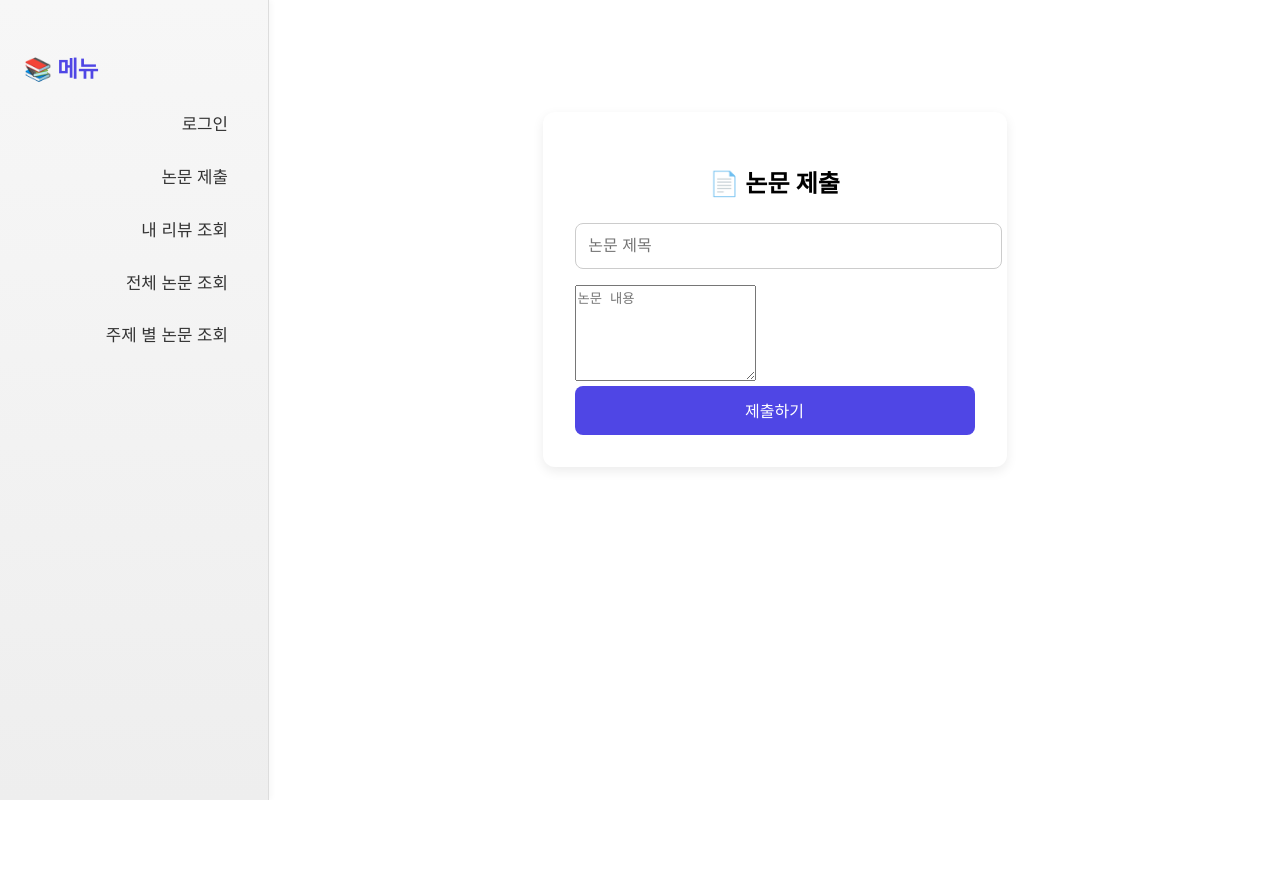
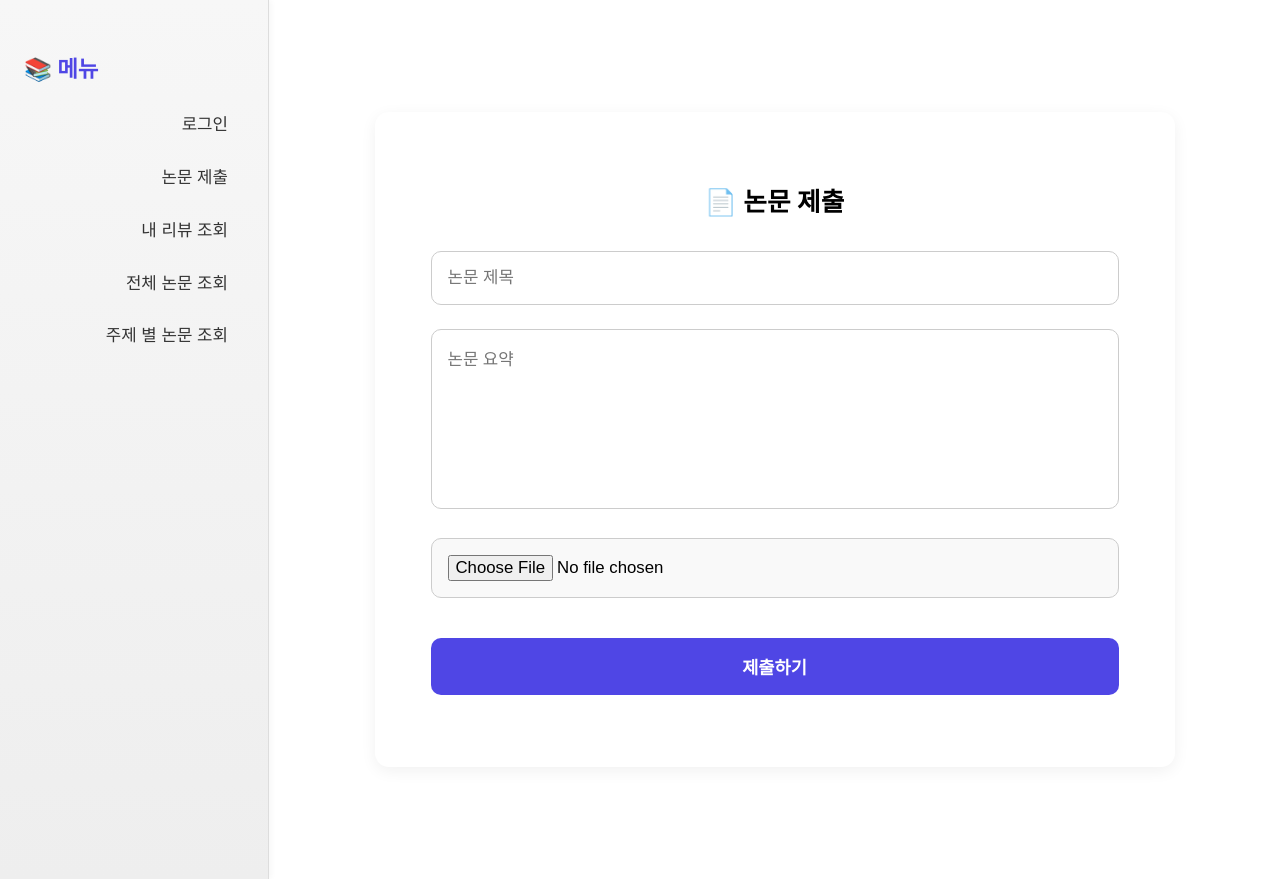
Before and after one commit to meongju0o0/block-chain-front, a React (Create React App) app: page /submit in a window 1280 px wide. Before the commit the page ends 800 px from the top, so only its background shows below. Built offline with nearby package versions, Linux system fonts and the light colour scheme.

Commit message:
Submit Page

```diff
--- a/src/pages/SubmitPage.js
+++ b/src/pages/SubmitPage.js
@@ -1,17 +1,18 @@
 import React from 'react';
 import Sidebar from '../components/Sidebar';
 import '../styles/Layout.css';
-import '../styles/LoginPage.css';
+import '../styles/SubmitPage.css';
 
 function SubmitPage() {
   return (
     <div className="layout">
       <Sidebar />
       <main className="container">
-        <section className="login-section">
+        <section className="submit-section">
           <h2>📄 논문 제출</h2>
           <input type="text" placeholder="논문 제목" />
-          <textarea placeholder="논문 내용" rows="6"></textarea>
+          <textarea placeholder="논문 요약" rows="4"></textarea>
+          <input type="file" accept="application/pdf" />
           <button>제출하기</button>
         </section>
       </main>
--- /dev/null
+++ b/src/styles/SubmitPage.css
@@ -0,0 +1,54 @@
+.submit-section {
+  max-width: 800px; /* ✅ 기존보다 넓게 */
+  margin: 5rem auto;
+  background-color: #ffffff;
+  padding: 3rem 3.5rem; /* ✅ 좌우 여유 padding 추가 */
+  border-radius: 14px;
+  box-shadow: 0 4px 16px rgba(0, 0, 0, 0.06);
+  box-sizing: border-box;
+}
+
+.submit-section h2 {
+  font-size: 1.6rem;
+  margin-bottom: 2rem;
+  text-align: center;
+}
+
+.submit-section input[type="text"],
+.submit-section textarea,
+.submit-section input[type="file"],
+.submit-section button {
+  width: 100%;
+  padding: 1rem;
+  font-size: 1.05rem;
+  margin-bottom: 1.5rem;  /* ✅ 더 여유 있게 마진 조정 */
+  border-radius: 10px;
+  border: 1px solid #ccc;
+  box-sizing: border-box;
+}
+
+.submit-section textarea {
+  height: 180px;
+  resize: none;
+  line-height: 1.6;
+  font-family: 'Segoe UI', Tahoma, Geneva, Verdana, sans-serif;
+}
+
+.submit-section input[type="file"] {
+  background-color: #f9f9f9;
+  cursor: pointer;
+}
+
+.submit-section button {
+  background-color: #4f46e5;
+  color: white;
+  border: none;
+  margin-top: 1rem;
+  font-weight: 600;
+  font-size: 1.1rem;
+  transition: background-color 0.2s ease;
+}
+
+.submit-section button:hover {
+  background-color: #4338ca;
+}
```
